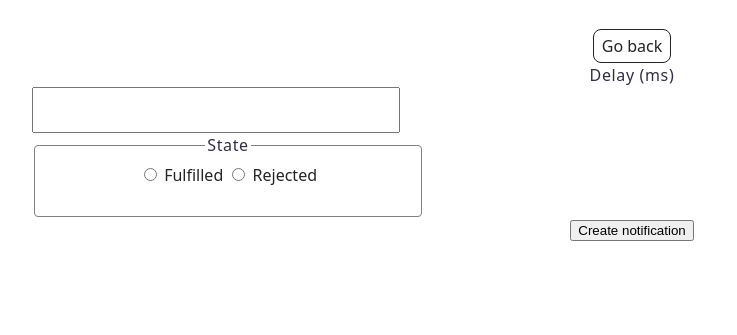
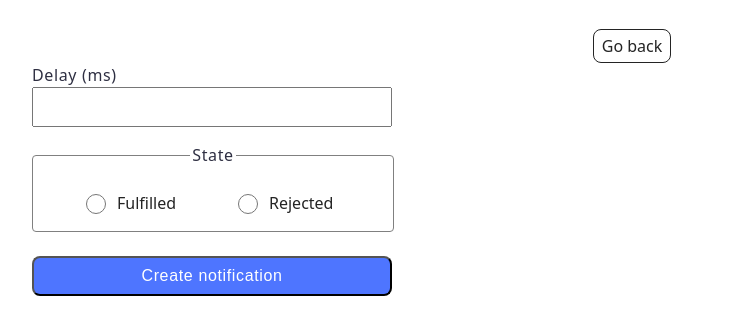
Before and after one commit to tania-tatiana/goit-js-hw-10, a website built with Vite: page src/2-snackbar.html in a window 1280 px wide. Shown: the part 51-386 px from the top of the page, without its empty margins (8-745 px from the left). Built offline with nearby package versions, Linux system fonts and the light colour scheme.

Commit message:
add task2

```diff
--- a/package.json
+++ b/package.json
@@ -17,6 +17,7 @@
   "author": "Alexander Repeta <alexander.repeta@gmail.com>",
   "license": "ISC",
   "dependencies": {
+    "izitoast": "^1.4.0",
     "vite-plugin-full-reload": "^1.2.0",
     "vite-plugin-html-inject": "^1.1.2"
   }
--- a/src/2-snackbar.html
+++ b/src/2-snackbar.html
@@ -31,6 +31,7 @@
 
           <fieldset class="promise-state-fieldset">
             <legend class="promise-state-legend">State</legend>
+            <div class="promise-state-wrapper">
               <label class="promise-state-label-fulfilled">
                 <input
                   class="promise-state-input-fulfilled"
@@ -51,12 +52,14 @@
                 />
                 Rejected
               </label>
+            </div>
           </fieldset>
 
           <button class="promise-btn" type="submit">Create notification</button>
         </form>
       </div>
     </main>
+    <!-- <script src="iziToast.min.js" type="text/javascript"></script> -->
     <script type="module" src="./js/2-snackbar.js"></script>
   </body>
 </html>
--- a/src/css/snackbar.css
+++ b/src/css/snackbar.css
@@ -5,35 +5,94 @@
   color: #2e2f42;
   display: flex;
   flex-direction: column;
+  display: flex;
+  align-items: start;
+  margin-bottom: 16px;
 }
 .promise-delay-input {
   width: 360px;
   height: 40px;
+  padding: 8px 16px 8px;
+  box-sizing: border-box;
+}
+.promise-delay-input:hover {
+  border: 1px solid #000;
+  border-radius: 4px;
+}
+.promise-delay-input:active {
+  border: 1px solid #4e75ff;
+  border-radius: 4px;
 }
 .promise-state-fieldset {
-  width: 362px;
-  height: 66px;
   border-radius: 4px;
   border: 1px solid #808080;
-  /* padding: ; */
+  padding: 24px 48px 8px 48px;
+  width: 260px;
+  min-height: 78px;
+  margin-bottom: 24px;
+  margin-left: 0px;
+  margin-right: 0px;
+  box-sizing: border-box;
 }
 .promise-state-legend {
   letter-spacing: 0.04em;
   color: #2e2f42;
 }
-.promise-state-label-fulfilled {
-  width: 104px;
-  height: 32px;
+.promise-state-wrapper {
+  display: flex;
+  align-items: center;
+  justify-content: flex-start;
+  flex-direction: row;
+  gap: 48px;
+  width: 264px;
+  height: auto;
 }
-.promise-state-input-fulfilled {
-  color: #2e2f42;
-}
+.promise-state-label-fulfilled,
 .promise-state-label-rejected {
   width: 104px;
   height: 32px;
+  display: flex;
+  gap: 8px;
 }
+.promise-state-label-fulfilled:hover,
+.promise-state-label-rejected:hover {
+  font-weight: 400;
+  font-size: 16px;
+  line-height: 1.5;
+  color: black;
+}
+.promise-state-input-fulfilled,
 .promise-state-input-rejected {
   color: #2e2f42;
+  border: 1px solid #757575;
+  border-radius: 14px;
+  width: 20px;
+  height: 20px;
+}
+.promise-state-input-fulfilled:active,
+.promise-state-input-rejected:active {
+  background: #4e75ff;
+  border-radius: 14px;
+  width: 12px;
+  height: 12px;
 }
 .promise-btn {
+  display: flex;
+  align-items: center;
+  justify-content: center;
+  flex-direction: row;
+  gap: 10px;
+  border-radius: 8px;
+  padding: 8px 16px;
+  width: 360px;
+  height: 40px;
+  background: #4e75ff;
+  font-weight: 500;
+  font-size: 16px;
+  line-height: 1.5;
+  letter-spacing: 0.04em;
+  color: #fff;
 }
+.promise-btn:hover {
+  background: #6c8cff;
+}
--- a/src/js/2-snackbar.js
+++ b/src/js/2-snackbar.js
@@ -0,0 +1,43 @@
+// Описаний у документації
+import iziToast from 'izitoast';
+// Додатковий імпорт стилів
+import 'izitoast/dist/css/iziToast.min.css';
+
+const form = document.querySelector('.form');
+const delay = form.querySelector('.promise-delay-input');
+const fulfilledInput = form.querySelector('.promise-state-input-fulfilled');
+const rejectedInput = form.querySelector('.promise-state-input-rejected');
+
+form.addEventListener('submit', myPromise);
+function myPromise(event) {
+  event.preventDefault();
+  const promise = new Promise((resolve, reject) => {
+    setTimeout(() => {
+      const delayValue = parseInt(delay.value);
+      if (fulfilledInput.checked) {
+        resolve(`Fulfilled promise in ${delayValue}ms`);
+      } else if (rejectedInput.checked) {
+        reject(`Rejected promise in ${delayValue}ms`);
+      }
+    }, delay.value);
+  });
+  promise
+    .then(result => {
+      console.log(result);
+      iziToast.success({
+        title: 'OK',
+        message: result,
+        position: 'topRight',
+        iconText: '✅',
+      });
+    })
+    .catch(error => {
+      console.log(error);
+      iziToast.error({
+        title: 'Error',
+        message: error,
+        position: 'topRight',
+        iconText: '❌',
+      });
+    });
+}
```
Also changed, not shown: 1 other file. Lines whose indentation alone changed are shown as unchanged.
